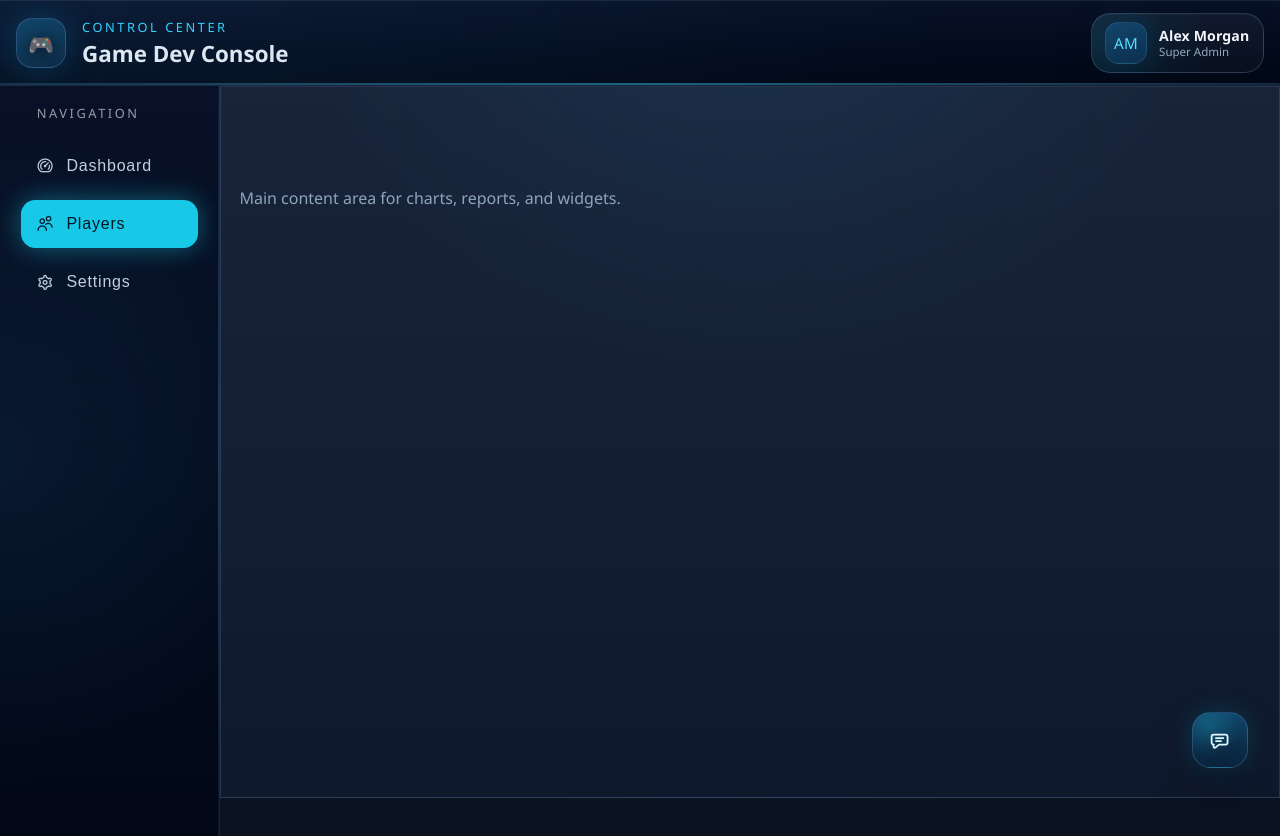
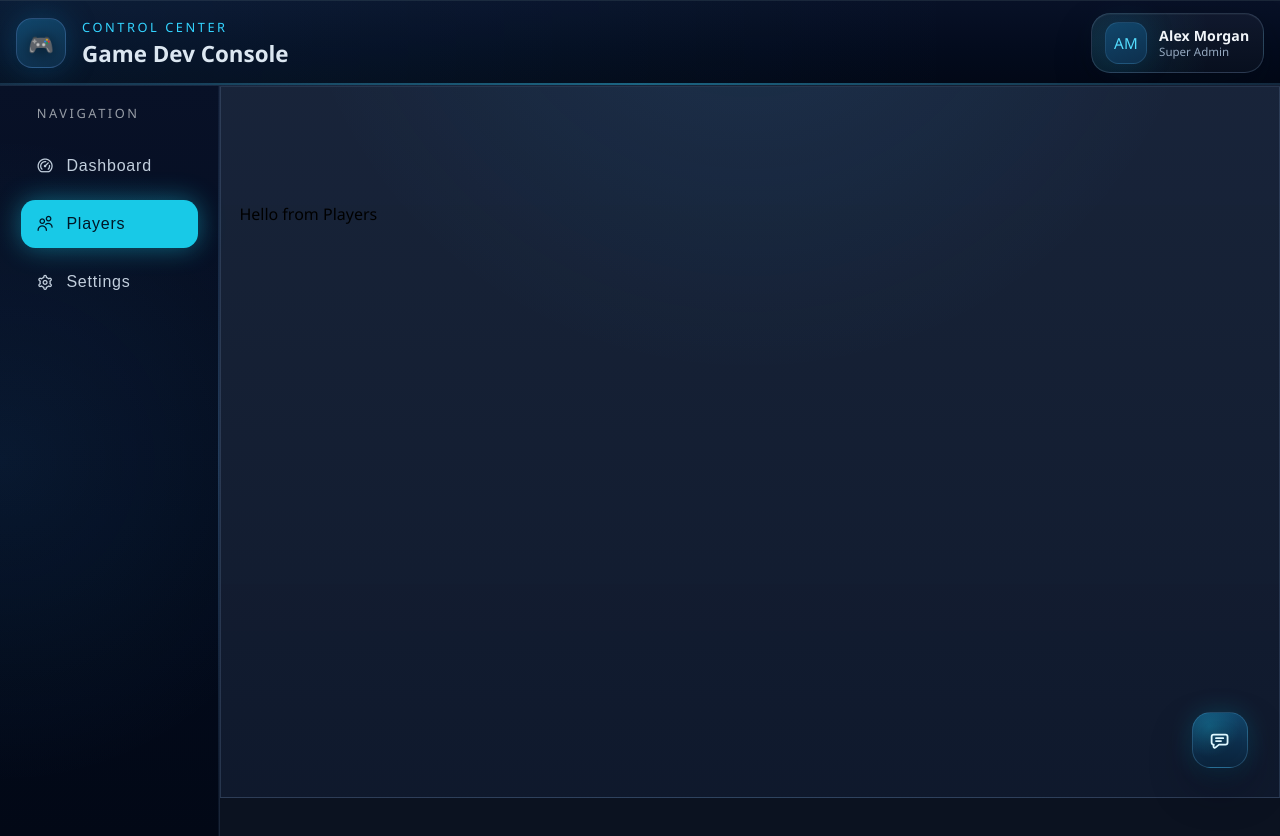
Before and after one commit to Arsiievych/admin-panel, an Angular app: page /players in a window 1280 px wide. Built offline with nearby package versions, Linux system fonts and the light colour scheme.

Commit message:
feat(app): Add Players and Settings components with routing integration

```diff
--- a/src/app/app.html
+++ b/src/app/app.html
@@ -1,6 +1,7 @@
 <app-header/>
 <div class="app-layout">
     <app-navigation/>
+
     <app-page-shell>
         <router-outlet/>
     </app-page-shell>
--- a/src/app/dashboard/dashboard.html
+++ b/src/app/dashboard/dashboard.html
@@ -1 +1 @@
-<p class="page-lead">Main content area for charts, reports, and widgets.</p>
+<p class="page-lead">Hello from Dashboard</p>
--- /dev/null
+++ b/src/app/players/players.html
@@ -0,0 +1 @@
+<p class="page-lead">Hello from Players</p>
--- /dev/null
+++ b/src/app/settings/settings.html
@@ -0,0 +1 @@
+<p class="page-lead">Hello from Settings</p>
```
Also changed, not shown: src/app/app.routes.ts (+9 -7 lines), src/app/app.ts (+5 -5 lines), src/app/players/players.ts (added, +11 -0 lines), src/app/settings/settings.ts (added, +11 -0 lines), src/app/players/players.css (added), src/app/settings/settings.css (added).
